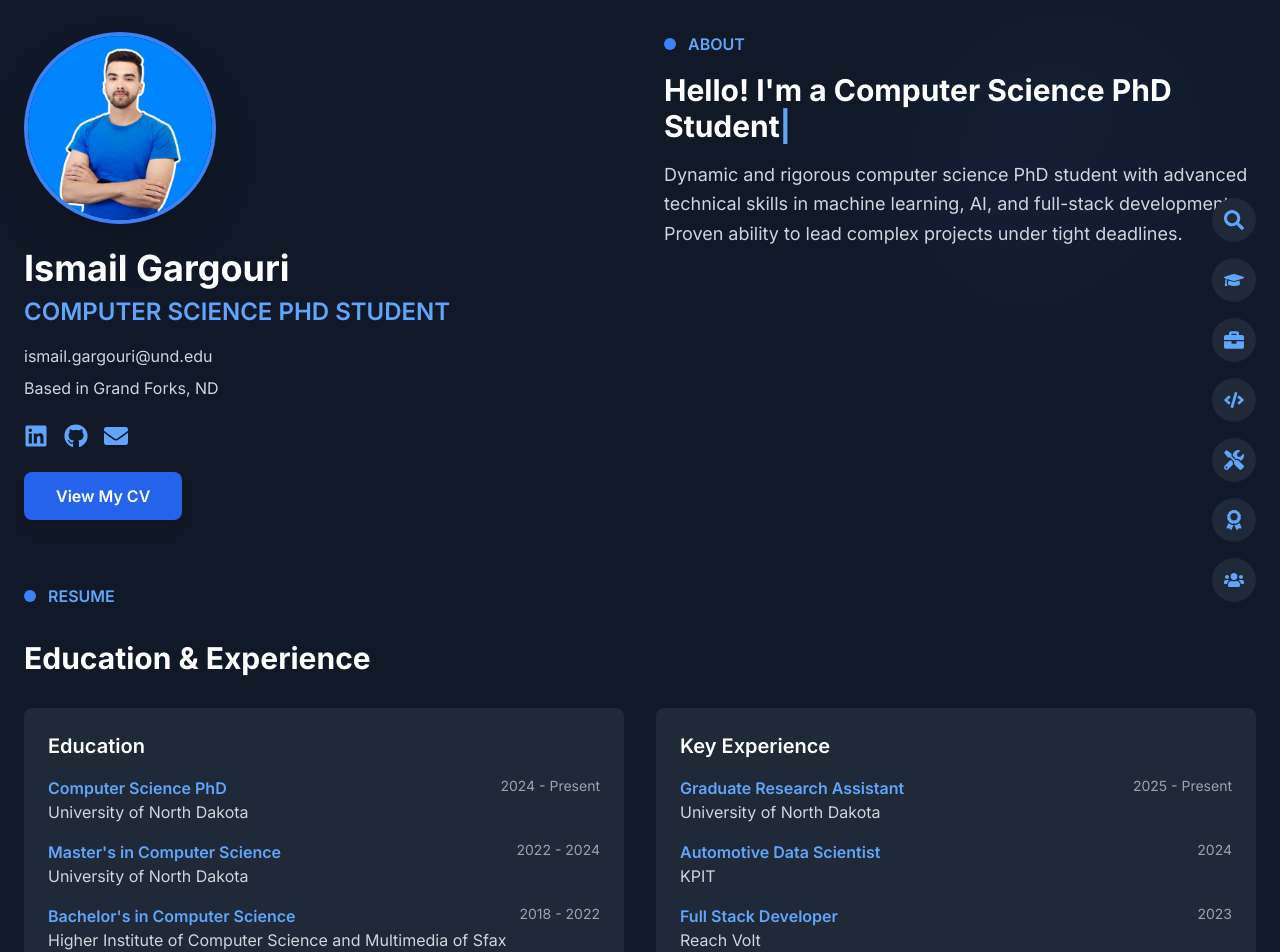
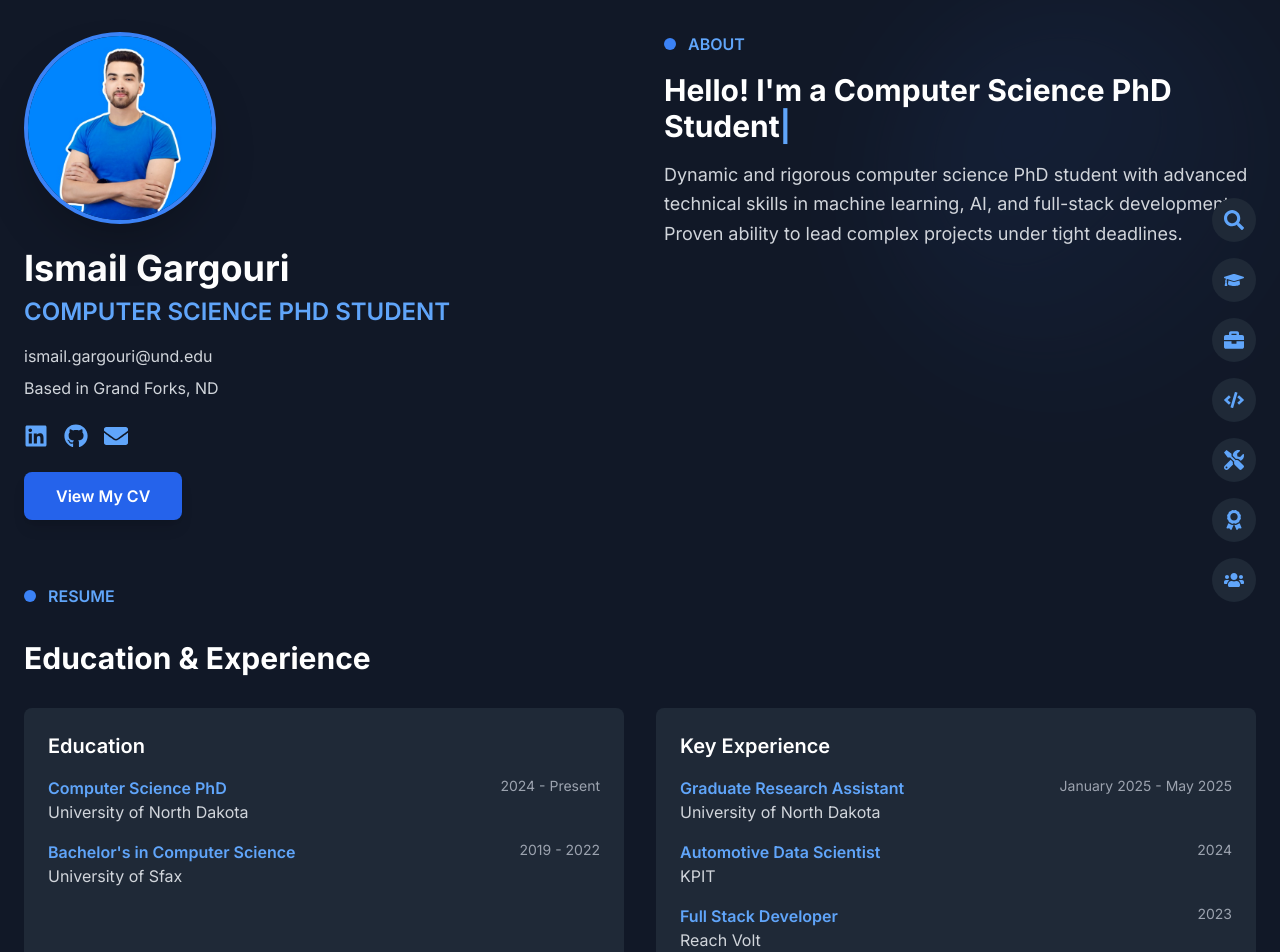
Before and after one commit to igargouri10/my-portfolio, a Next.js app: page / in a window 1280 px wide. Shown: the top 952 px of the page. Built offline with nearby package versions, Linux system fonts and the light colour scheme.

Commit message:
Fix minor text information in the main page

```diff
--- a/src/app/page.tsx
+++ b/src/app/page.tsx
@@ -191,17 +191,10 @@ export default function Home() {
                 </div>
                 <div className="flex flex-col sm:flex-row sm:justify-between sm:items-start">
                   <div>
-                    <h5 className="font-semibold text-blue-400">Master's in Computer Science</h5>
-                    <p className="text-gray-300">University of North Dakota</p>
+                    <h5 className="font-semibold text-blue-400">Bachelor's in Computer Science</h5>
+                    <p className="text-gray-300">University of Sfax</p>
                   </div>
-                  <span className="text-gray-400 text-sm mt-1 sm:mt-0">2022 - 2024</span>
-                </div>
-                <div className="flex flex-col sm:flex-row sm:justify-between sm:items-start">
-                  <div>
-                    <h5 className="font-semibold text-blue-400">Bachelor's in Computer Science</h5>
-                    <p className="text-gray-300">Higher Institute of Computer Science and Multimedia of Sfax</p>
-                  </div>
-                  <span className="text-gray-400 text-sm mt-1 sm:mt-0">2018 - 2022</span>
+                  <span className="text-gray-400 text-sm mt-1 sm:mt-0">2019 - 2022</span>
                 </div>
               </div>
             </div>
@@ -214,7 +207,7 @@ export default function Home() {
                     <h5 className="font-semibold text-blue-400">Graduate Research Assistant</h5>
                     <p className="text-gray-300">University of North Dakota</p>
                   </div>
-                  <span className="text-gray-400 text-sm mt-1 sm:mt-0">2025 - Present</span>
+                  <span className="text-gray-400 text-sm mt-1 sm:mt-0">January 2025 - May 2025</span>
                 </div>
                 <div className="flex flex-col sm:flex-row sm:justify-between sm:items-start">
                   <div>
```
